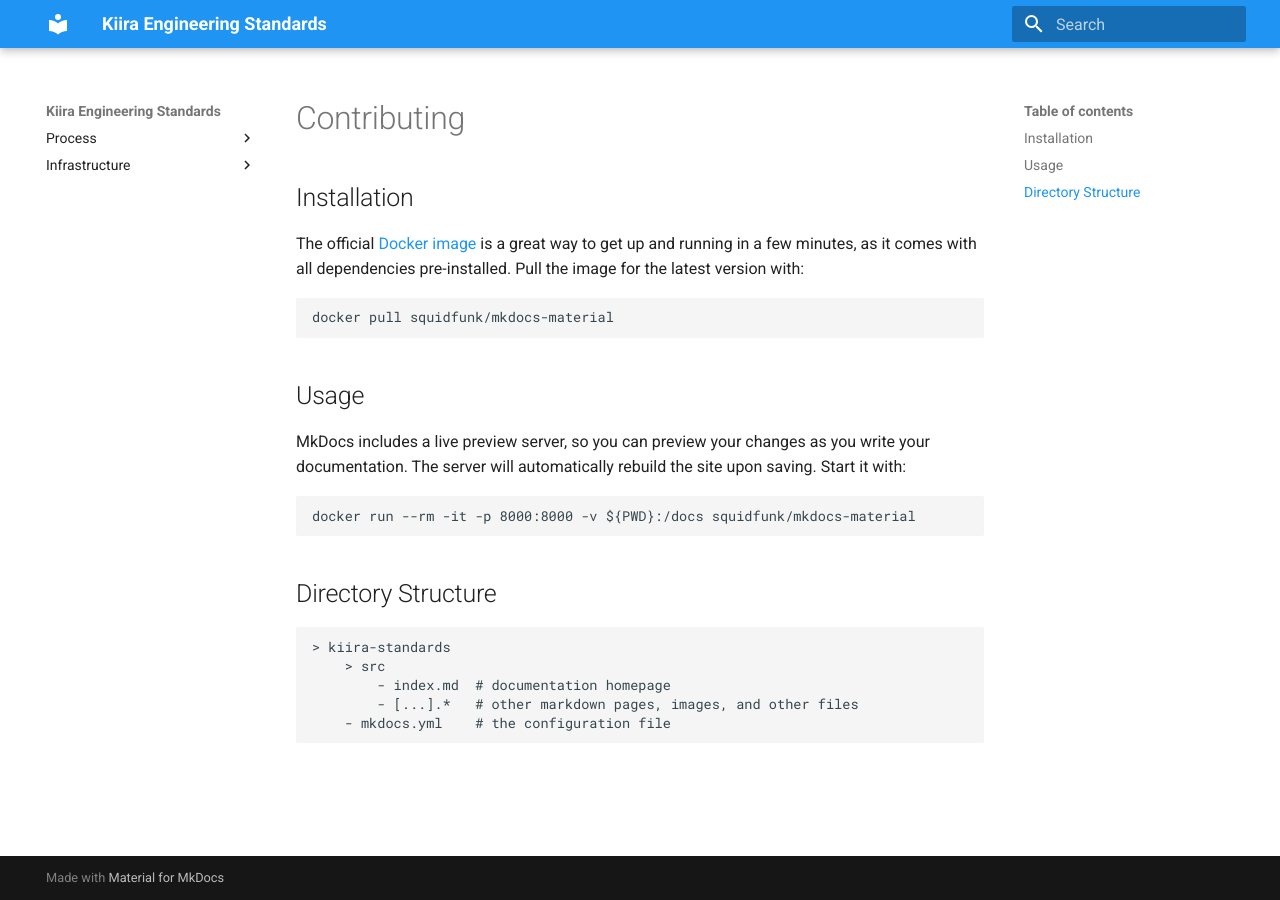
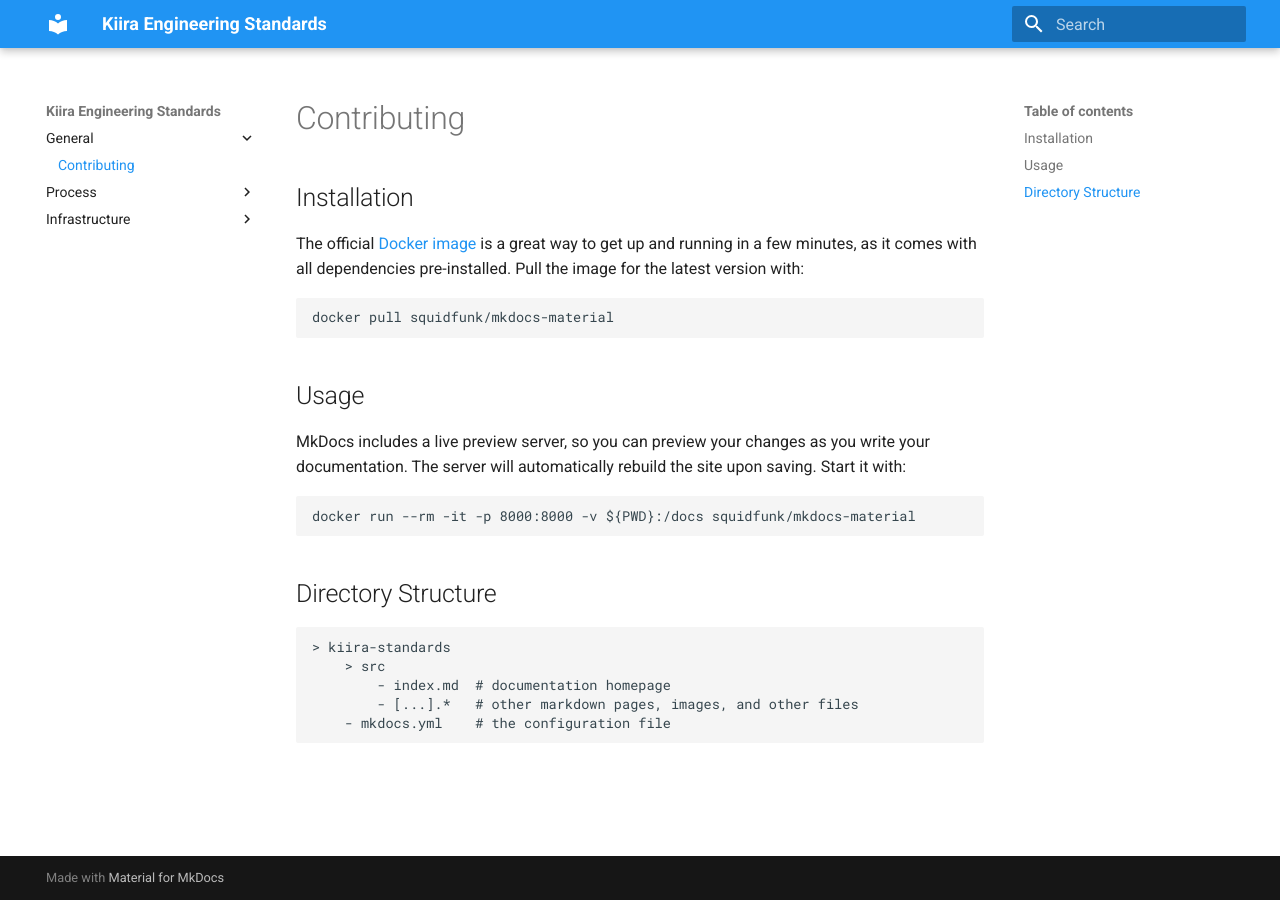
Before and after one commit to kliit-health/kiira-standards, an MkDocs documentation site: the page built from src/general-contributing.md, in a window 1280 px wide. Built offline with MkDocs 1.6.1 and Material for MkDocs 9.7.7, drawn with Linux system fonts in a browser that asks for light colours.

```diff
--- a/mkdocs.yml
+++ b/mkdocs.yml
@@ -8,6 +8,8 @@ theme:
     accent: "blue grey"
 
 nav:
+  - General:
+    - Contributing: general-contributing.md
   - Process:
     - Branching: process-branching.md
     - CI/CD: process-cicd.md
```
Also changed, not shown: readme.md (+0 -5 lines), src/process-branching.md (added).
